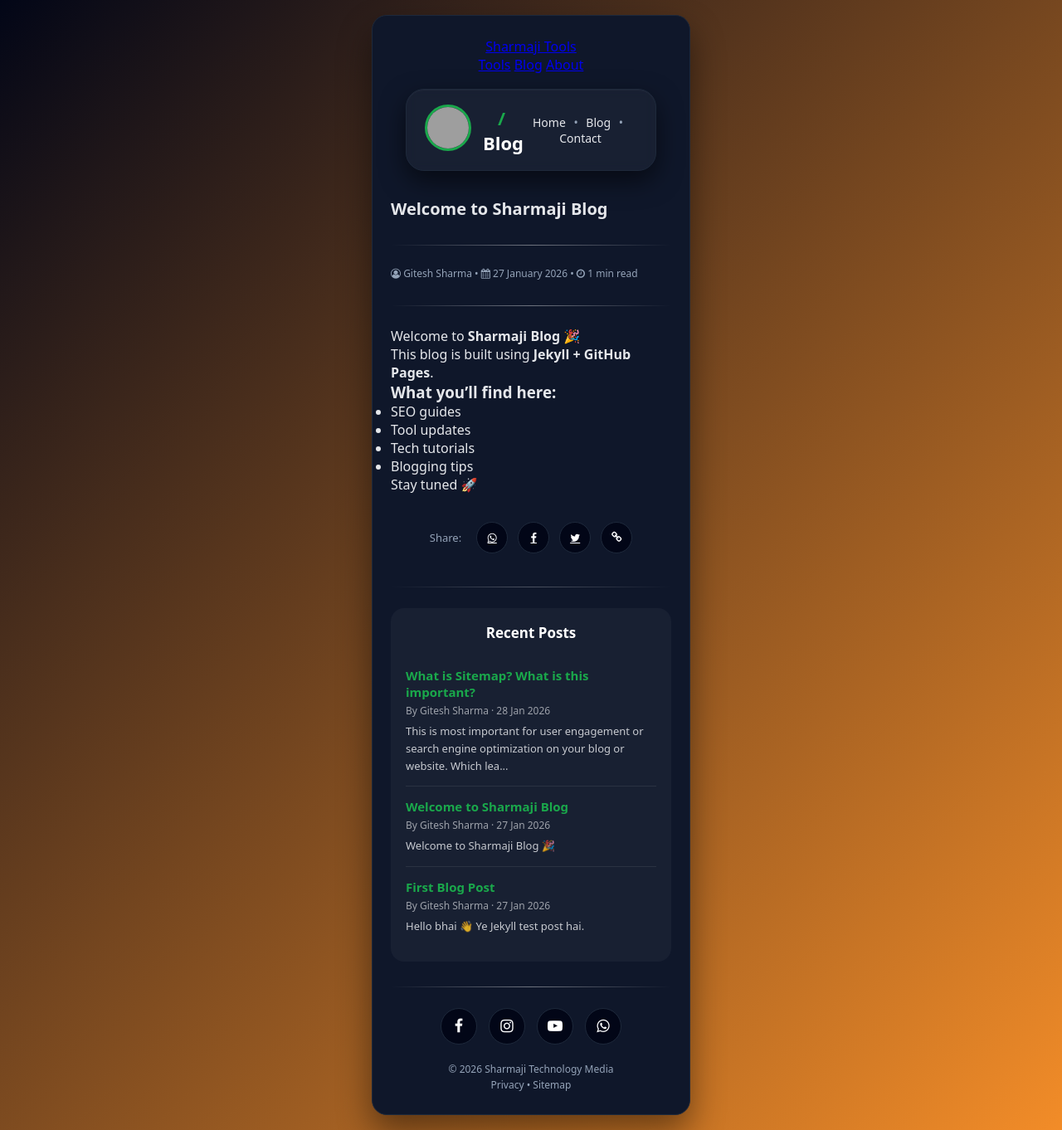
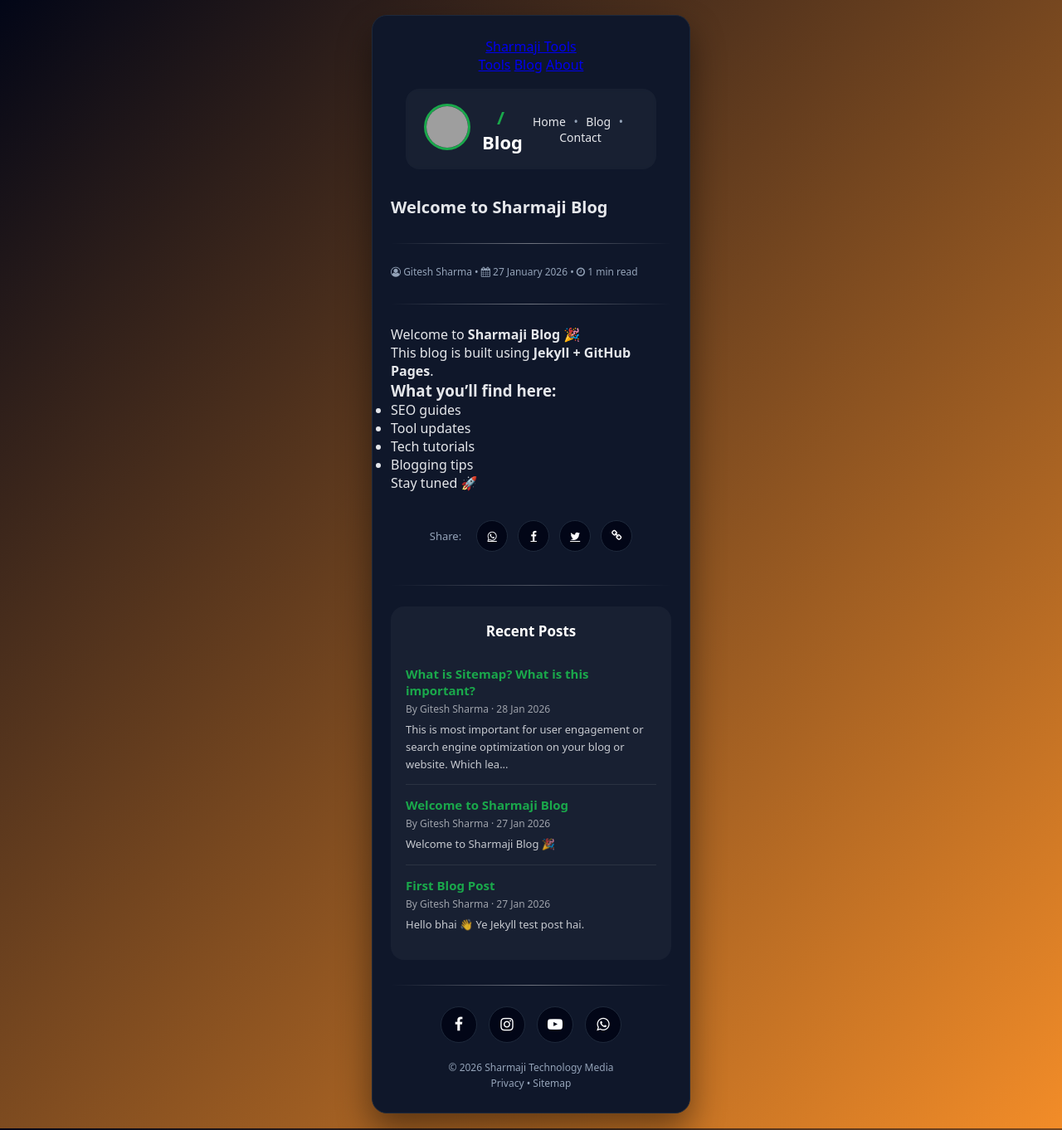
Before and after one commit to gitesh-sharma/blog, a Jekyll site: the page built from _posts/2026-01-27-welcome-to-sharmaji-blog.md, in a window 1280 px wide. Shown: the whole page at 83% size. Built offline with Jekyll 4.4.1, drawn with Linux system fonts in a browser that asks for light colours; grey boxes are pictures that could not be loaded.

Commit message:
Update default.html

```diff
--- a/_layouts/default.html
+++ b/_layouts/default.html
@@ -373,17 +373,17 @@
   /* SAME AS RECENT POSTS CARD */
   /*background: linear-gradient(180deg, #0b1220, #0a1020);*/
   background: rgba(255, 255, 255, 0.04);
-  border: 1px solid #1e293b;
-  border-radius: 22px;
-  backdrop-filter: blur(6px);
+  /*border: 1px solid #1e293b;*/
+  border-radius: 16px;
+  backdrop-filter: blur(2px);
   padding: 18px 22px;
   display: flex;
   align-items: center;
   justify-content: space-between;
 
-  box-shadow:
+  /*box-shadow:
     inset 0 1px 0 rgba(255,255,255,.04),
-    0 12px 30px rgba(0,0,0,.55);
+    0 12px 30px rgba(0,0,0,.55);*/
 }
 
 
```
